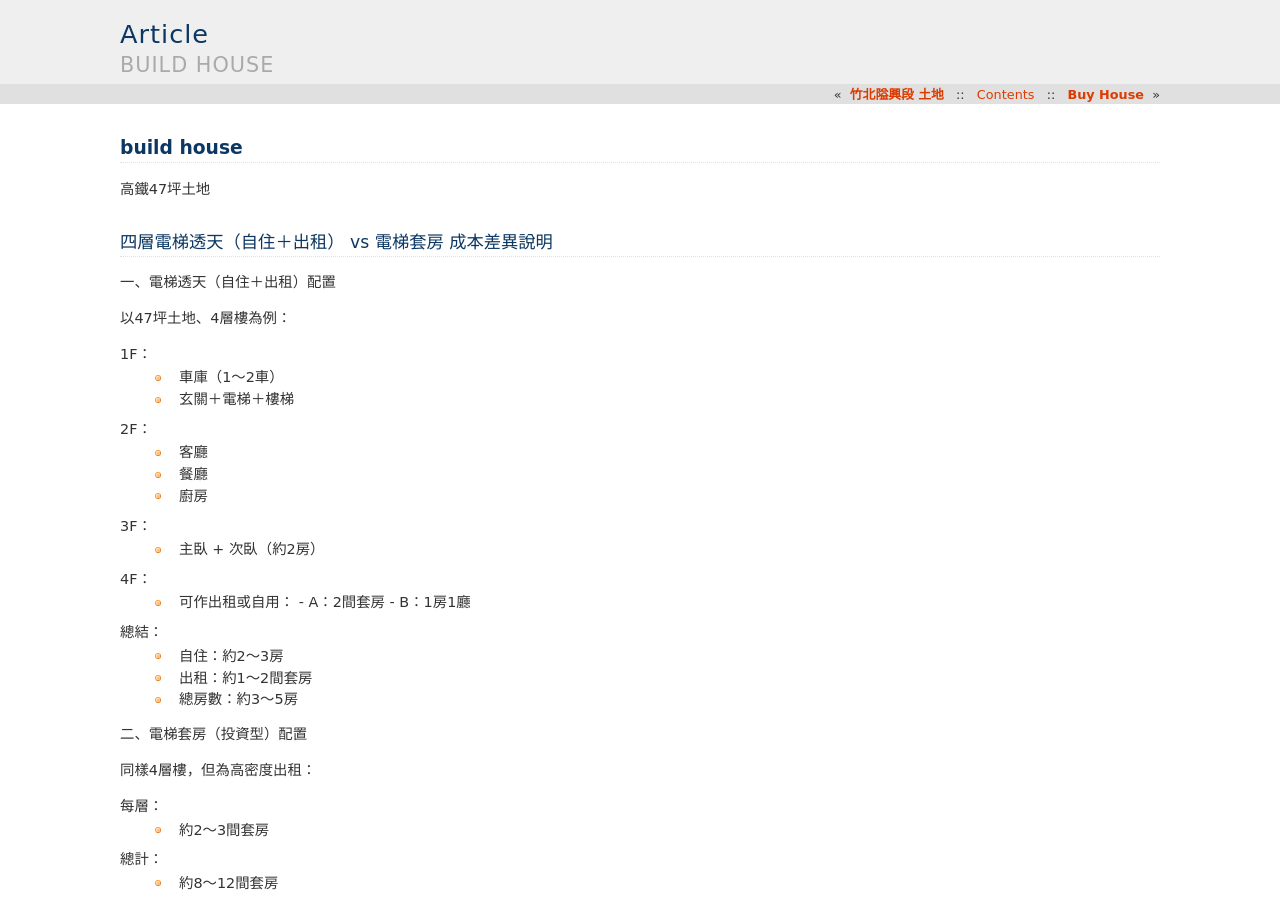
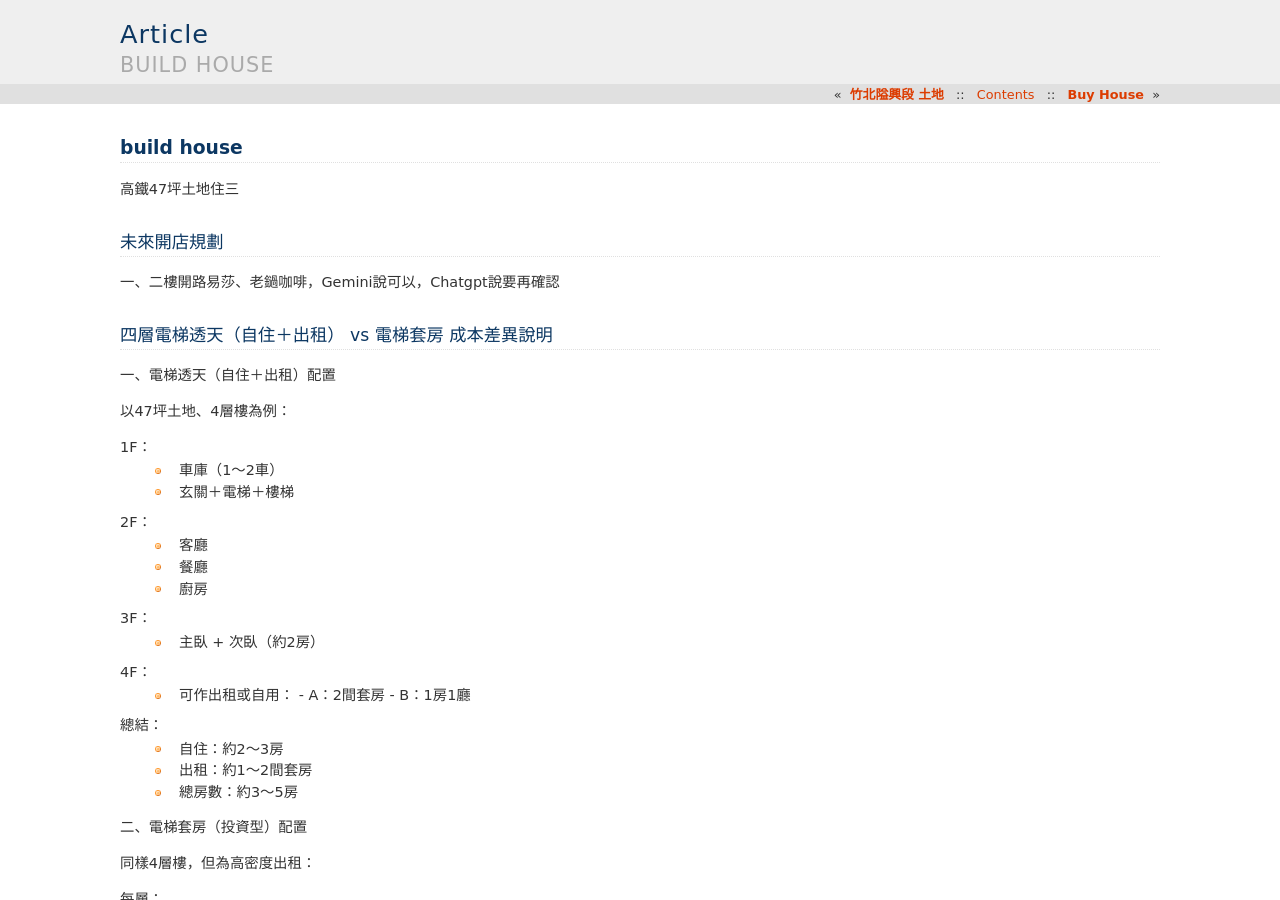
Before and after one commit to Jonathan2251/article, a Sphinx documentation site: the page built from source/build-house.rst, in a window 1280 px wide and 900 px high. Built offline with Sphinx 7.4.7, drawn with Linux system fonts in a browser that asks for light colours.

Commit message:
conducting coffee shop

```diff
--- a/source/build-house.rst
+++ b/source/build-house.rst
@@ -3,7 +3,13 @@
 build house
 ============
 
-高鐵47坪土地
+高鐵47坪土地住三
+
+未來開店規劃
+------------
+
+一、二樓開路易莎、老鐹咖啡，Gemini說可以，Chatgpt說要再確認
+
 
 四層電梯透天（自住＋出租） vs 電梯套房 成本差異說明
 ---------------------------------------------------
```
